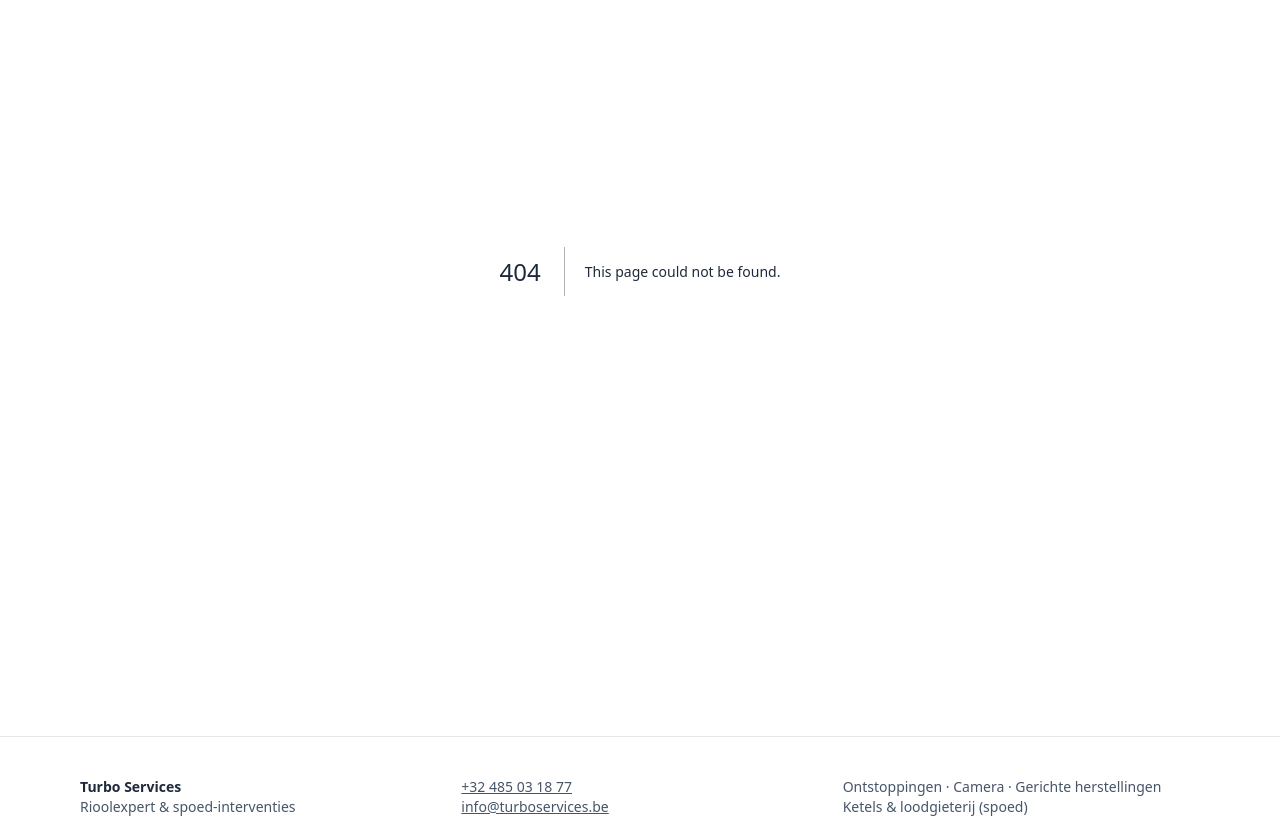
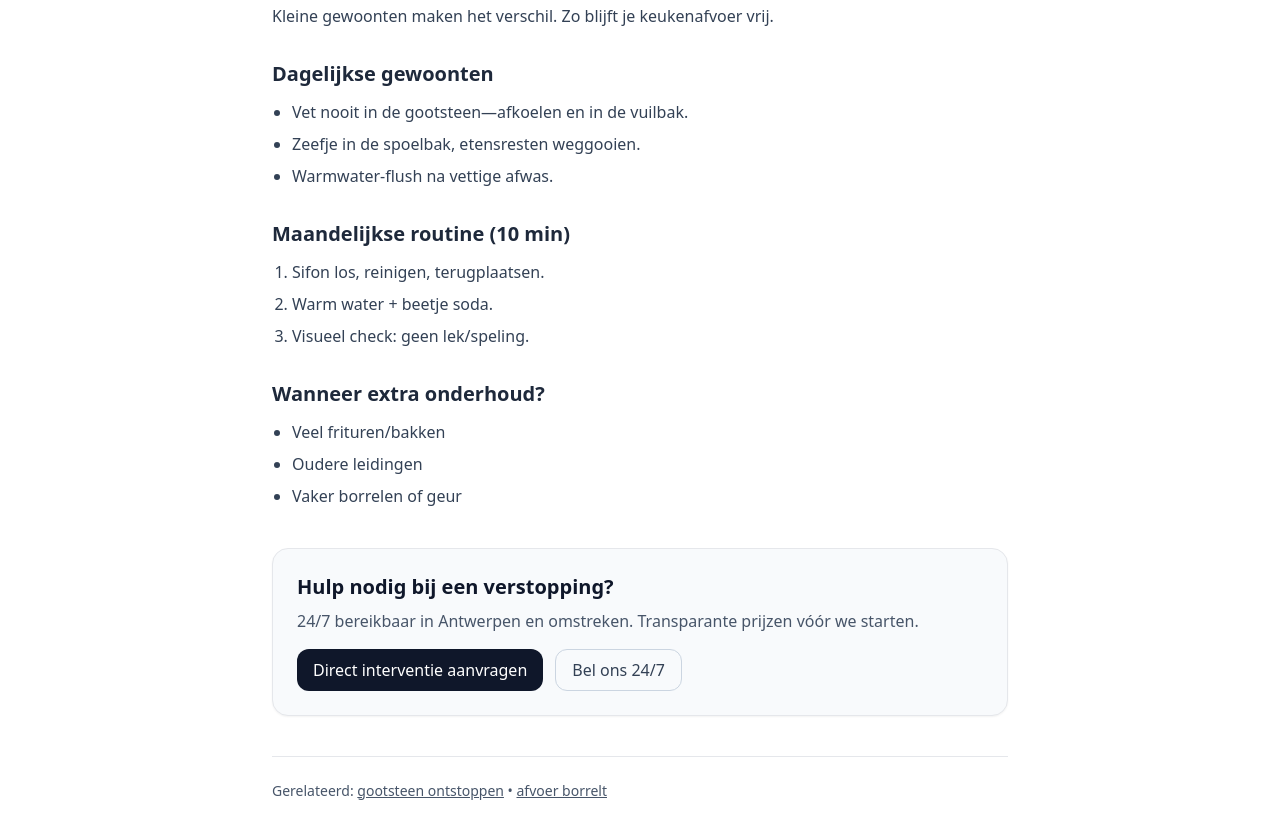
Before and after one commit to Turbo-89/turboservices, a Next.js app: page /kennisbank/ontstopping/keukenafvoer-voorkomen in a window 1280 px wide. Before the commit this address had no page. Shown: the part 300-1118 px from the top of the page. Built offline with nearby package versions, Linux system fonts and the light colour scheme.

Commit message:
Create page.tsx

```diff
--- /dev/null
+++ b/app/kennisbank/ontstopping/keukenafvoer-voorkomen/page.tsx
@@ -0,0 +1,65 @@
+import type { Metadata } from "next";
+import Link from "next/link";
+import CTA from "@/components/kb/CTA";
+import FAQJsonLd from "@/components/seo/FAQJsonLd";
+
+export const metadata: Metadata = {
+  title: "Hoe voorkom je een verstopte afvoer in de keuken?",
+  description:
+    "Met deze simpele gewoonten en maandelijkse routine hou je je keukenafvoer vrij—zonder chemische middelen.",
+};
+
+export default function Page() {
+  const faqs = [
+    { question: "Helpt azijn?", answer: "Als nabehandeling wel. Niet tegen harde proppen." },
+    { question: "Veroorzaakt de vaatwasser verstopping?", answer: "Indirect: vet en zeep kunnen neerslaan in de buis." },
+    { question: "Maakt materiaal uit (pvc/koper)?", answer: "Beide kunnen dichtslibben; pvc is gevoeliger voor krassen door veren." },
+  ];
+
+  return (
+    <main className="mx-auto max-w-3xl px-4 py-12">
+      <h1 className="text-3xl font-bold text-slate-900">
+        Hoe voorkom je een verstopte afvoer in de keuken?
+      </h1>
+      <p className="mt-3 text-slate-700">
+        Kleine gewoonten maken het verschil. Zo blijft je keukenafvoer vrij.
+      </p>
+
+      <h2 className="mt-8 text-xl font-semibold">Dagelijkse gewoonten</h2>
+      <ul className="mt-3 list-disc space-y-2 pl-5 text-slate-700">
+        <li>Vet nooit in de gootsteen—afkoelen en in de vuilbak.</li>
+        <li>Zeefje in de spoelbak, etensresten weggooien.</li>
+        <li>Warmwater-flush na vettige afwas.</li>
+      </ul>
+
+      <h2 className="mt-8 text-xl font-semibold">Maandelijkse routine (10 min)</h2>
+      <ol className="mt-3 list-decimal space-y-2 pl-5 text-slate-700">
+        <li>Sifon los, reinigen, terugplaatsen.</li>
+        <li>Warm water + beetje soda.</li>
+        <li>Visueel check: geen lek/speling.</li>
+      </ol>
+
+      <h2 className="mt-8 text-xl font-semibold">Wanneer extra onderhoud?</h2>
+      <ul className="mt-3 list-disc space-y-2 pl-5 text-slate-700">
+        <li>Veel frituren/bakken</li>
+        <li>Oudere leidingen</li>
+        <li>Vaker borrelen of geur</li>
+      </ul>
+
+      <CTA />
+
+      <div className="mt-10 border-t pt-6 text-sm text-slate-600">
+        Gerelateerd:{" "}
+        <Link href="/kennisbank/ontstopping/gootsteen-ontstoppen" className="underline">
+          gootsteen ontstoppen
+        </Link>{" "}
+        •{" "}
+        <Link href="/kennisbank/ontstopping/afvoer-borrelt" className="underline">
+          afvoer borrelt
+        </Link>
+      </div>
+
+      <FAQJsonLd items={faqs} />
+    </main>
+  );
+}
```
